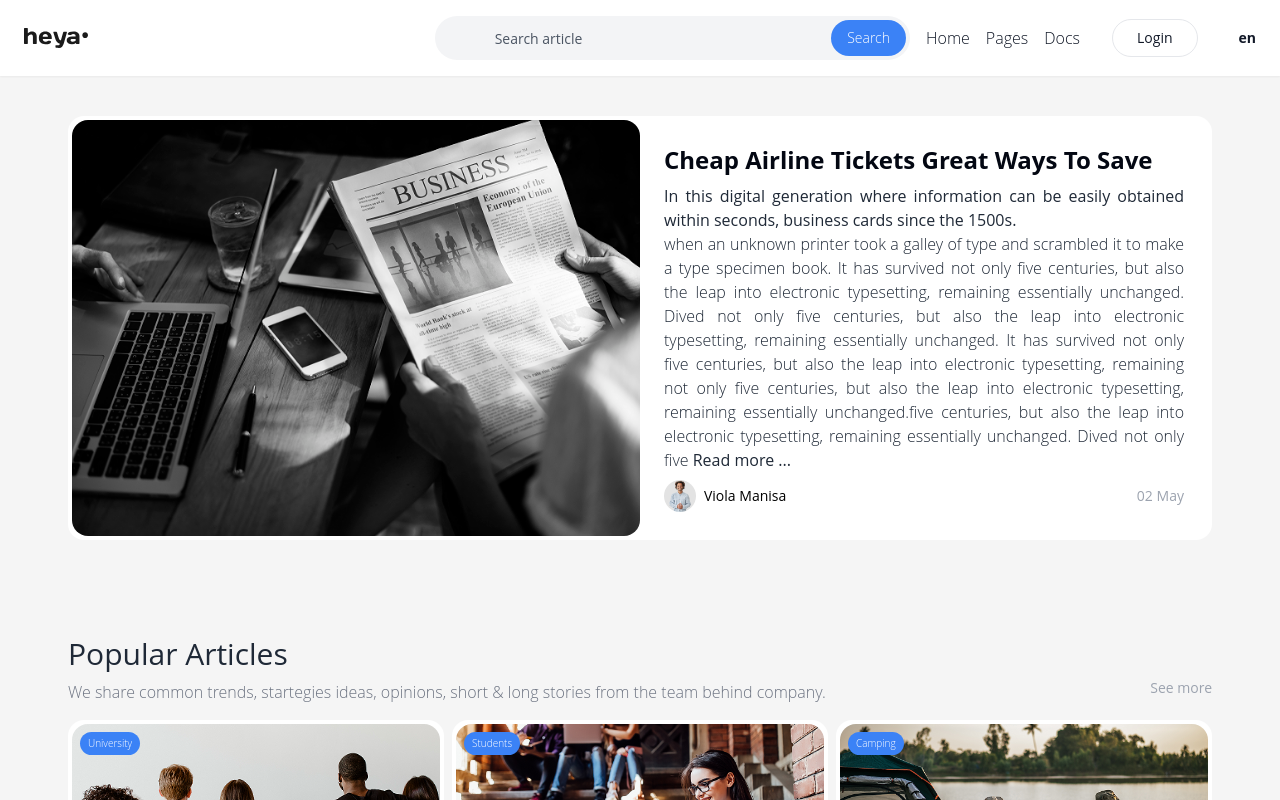
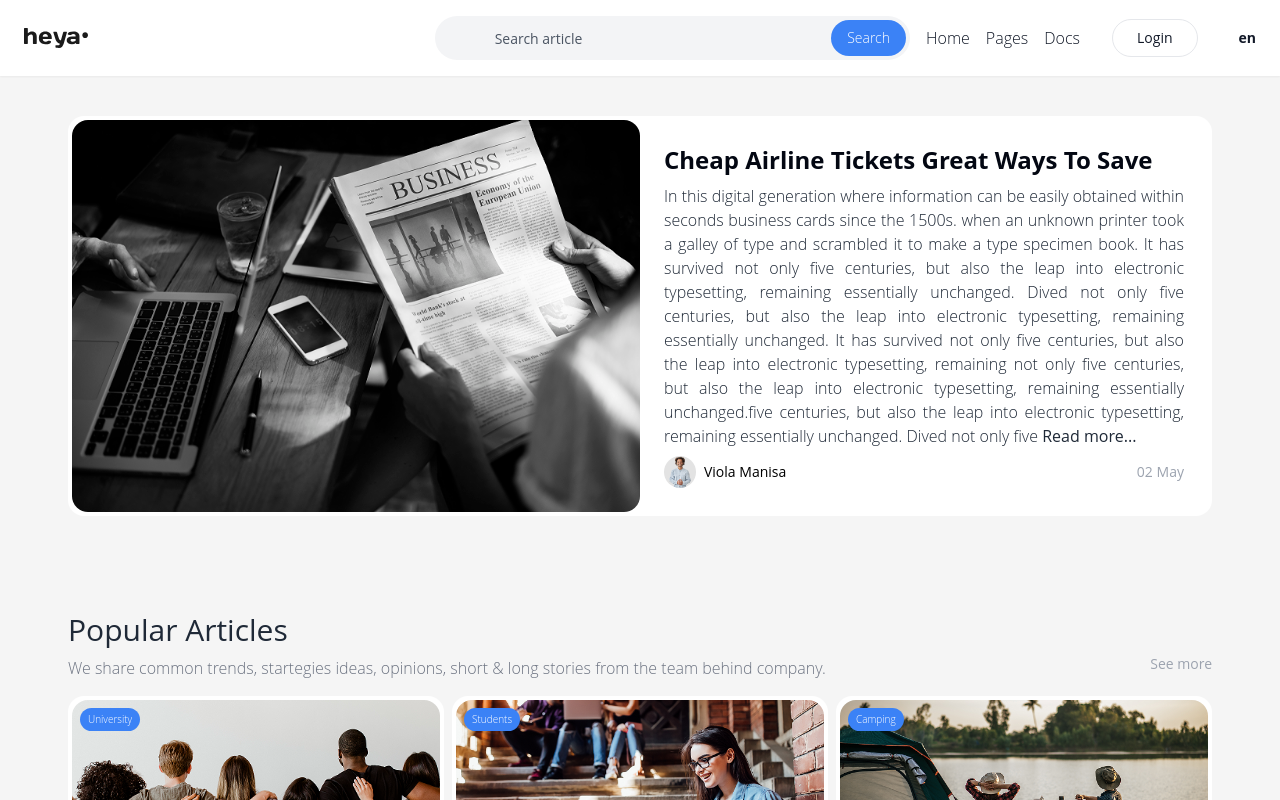
Before and after one commit to setykarimi/Heya-News, a React (Vite) app: page / in a window 1280 px wide. Shown: the top 800 px of the page. Built offline with nearby package versions, Linux system fonts and the light colour scheme; some icons are missing.

Commit message:
Subject: MultiLanguage, Description: Edit content for multiLanguage, Date: 7/6/2023

```diff
--- a/src/components/banner/newsBanner.jsx
+++ b/src/components/banner/newsBanner.jsx
@@ -1,23 +1,28 @@
 import { Link } from 'react-router-dom';
 import Image from 'Images/Banner.png';
 import avatar from 'Images/people/boyOne.png';
+import { useTranslation } from 'react-i18next';
 
 const NewsBanner = () => {
+    const { t } = useTranslation();
+
     return (
         <div className='p-1 rounded-2xl bg-white'>
             <div className="md:grid flex flex-col grid-cols-2">
                 <img src={Image} alt="NewsBanner" loading="lazy" className='rounded-2xl md:h-full h-60 object-cover' />
                 <div className='flex flex-col gap-2 justify-between p-6'>
-                    <h2 className='text-gray-950 font-bold xl:text-5xl md:text-2xl text-xl'>Cheap Airline Tickets Great Ways To Save</h2>
-                    <p className='text-gray-800 font-light text-justify'><span className='font-medium block'>In this digital generation where information can be easily obtained within seconds, business cards since the 1500s.</span> when an unknown printer took a galley of type and scrambled it to make a type specimen book. It has survived not only five centuries, but also the leap into electronic typesetting, remaining essentially unchanged. Dived not only five centuries, but also the leap into electronic typesetting, remaining essentially unchanged.  It has survived not only five centuries, but also the leap into electronic typesetting, remaining not only five centuries, but also the leap into electronic typesetting, remaining essentially unchanged.five centuries, but also the leap into electronic typesetting, remaining essentially unchanged. Dived not only five  <Link to="" className='font-medium'>Read more ...</Link></p>
+                    <h2 className='text-gray-950 font-bold xl:text-4xl md:text-2xl text-xl'>{t('banner.title')}</h2>
+                    <p className='text-gray-800 font-light text-justify'>
+                    {t('banner.content')}
+                        <Link to="" className='font-medium'> {t('read_more')}...</Link></p>
                     <div className='flex justify-between items-center'>
                         <div className='flex items-center gap-2'>
                             <img src={avatar} alt="avatar" className='rounded-full h-8 w-8 object-cover'/>
                             <div>
-                                <span className='block font-medium text-sm'>Viola Manisa</span>
+                                <span className='block font-medium text-sm'> {t('banner.author')}</span>
                             </div>
                         </div>
-                        <span className='text-sm text-gray-400'>02 May</span>
+                        <span className='text-sm text-gray-400'> {t('banner.date')}</span>
                     </div>
                 </div>
             </div>
--- a/src/i18next/en.json
+++ b/src/i18next/en.json
@@ -7,5 +7,12 @@
         "login": "Login",
         "search": "Search",
         "searchArticle": "Search article"
-    }
+    },
+    "banner": {
+        "title": "Cheap Airline Tickets Great Ways To Save",
+        "content": "In this digital generation where information can be easily obtained within seconds business cards since the 1500s. when an unknown printer took a galley of type and scrambled it to make a type specimen book. It has survived not only five centuries, but also the leap into electronic typesetting, remaining essentially unchanged. Dived not only five centuries, but also the leap into electronic typesetting, remaining essentially unchanged. It has survived not only five centuries, but also the leap into electronic typesetting, remaining not only five centuries, but also the leap into electronic typesetting, remaining essentially unchanged.five centuries, but also the leap into electronic typesetting, remaining essentially unchanged. Dived not only five ",
+        "author": "Viola Manisa",
+        "date": "02 May"
+    },
+    "read_more": "Read more"
 }
--- a/src/i18next/fa.json
+++ b/src/i18next/fa.json
@@ -7,5 +7,12 @@
         "login": "ورود",
         "search": "جستجو",
         "searchArticle": "جستو برترین خبر‌ها"
-    }
+    },
+    "banner": {
+        "title": "ارزان‌ترین بلیط هواپیما، بهترین راه برای صرفه‌جویی",
+        "content": "در این نسل دیجیتال که در آن اطلاعات را می توان به راحتی در عرض چند ثانیه به دست آورد، کارت های ویزیت از 1500s. هنگامی که یک چاپگر ناشناس یک گالری از نوع را گرفت و آن را به هم زد تا یک کتاب نمونه بسازد. نه تنها از پنج قرن، بلکه از جهش به حروفچینی الکترونیکی نیز جان سالم به در برده است که اساساً بدون تغییر باقی مانده است. نه تنها پنج قرن، بلکه جهش به حروفچینی الکترونیکی را نیز طی کرد و اساساً بدون تغییر باقی ماند. نه تنها پنج قرن، بلکه از جهش به حروفچینی الکترونیکی، نه تنها پنج قرن باقی مانده، بلکه جهش به حروفچینی الکترونیکی نیز که اساساً بدون تغییر باقی مانده است. پنج قرن، بلکه جهش به حروف چینی الکترونیکی نیز اساساً بدون تغییر باقی مانده است.",
+        "author": "ویولا مونیسا",
+        "date": "۲ شهریور"
+    },
+    "read_more": "مشاهده بیشتر"
 }
```
